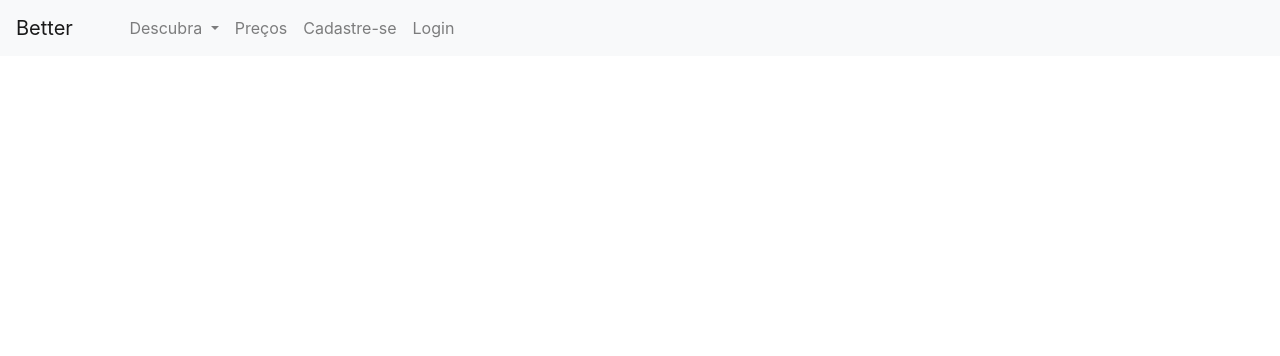
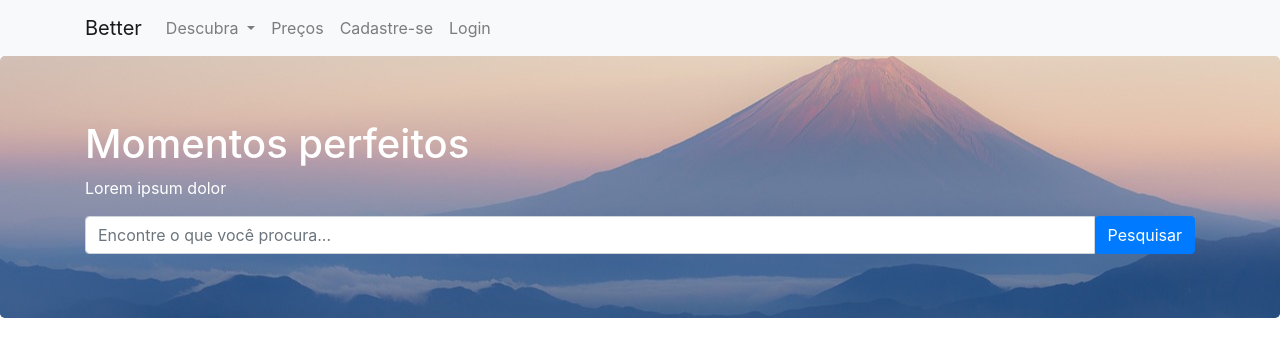
Before and after one commit to Cavejon/bootstrapFreeline, a plain HTML site: page index.html in a window 1280 px wide. Drawn offline with nearby package versions, Linux system fonts and the light colour scheme.

Commit message:
Criado a parte do Wireframe

```diff
--- /dev/null
+++ b/css/better-tema.css
@@ -0,0 +1,12 @@
+* {
+    margin: 0;
+    padding: 0;
+    box-sizing: border-box;
+}
+
+.jumbotron {
+    background-image: url(../imgs/vitrine.jpg);
+    background-size: cover;
+    background-position: center;
+    color: #fff;
+}
--- a/index.html
+++ b/index.html
@@ -6,19 +6,22 @@
     <meta name="viewport" content="width=device-width, initial-scale=1.0">
     <link rel="stylesheet" href="/css/bootstrap.css">
     <title>Better - Fotos de graça e pagas</title>
+    <link rel="stylesheet" href="./css/better-tema.css">
     <link rel="stylesheet" href="https://stackpath.bootstrapcdn.com/bootstrap/4.1.3/css/bootstrap.min.css"
         integrity="sha384-MCw98/SFnGE8fJT3GXwEOngsV7Zt27NXFoaoApmYm81iuXoPkFOJwJ8ERdknLPMO" crossorigin="anonymous">
     <script src="https://code.jquery.com/jquery-3.3.1.slim.min.js"></script>
+
 </head>
 
 <body>
 
     <nav class="navbar navbar-expand-lg navbar-light bg-light">
-        <a href="#" class="navbar-brand">Better</a>
+
         <button class="navbar-toggler" data-toggle="collapse" data-target="#navbarSupportedContent">
             Menu
         </button>
         <div class="container">
+            <a href="#" class="navbar-brand">Better</a>
             <div class="collapse navbar-collapse" id="navbarSupportedContent">
                 <ul class="navbar-nav mr-auto">
                     <li class="dropdown dropdown-divider"></li>
@@ -47,6 +50,18 @@
         </div>
     </nav>
 
+    <main class="jumbotron">
+        <div class="container">
+            <h1>Momentos perfeitos</h1>
+            <p>Lorem ipsum dolor</p>
+            <form class="input-group">
+                <input type="search" class="form-control" placeholder="Encontre o que você procura...">
+                <span class="input-group-btn">
+                    <button class="btn btn-primary">Pesquisar</button>
+                </span>
+            </form>
+        </div>
+    </main>
 
 
 
```
Also changed, not shown: imgs/vitrine.jpg (added).
